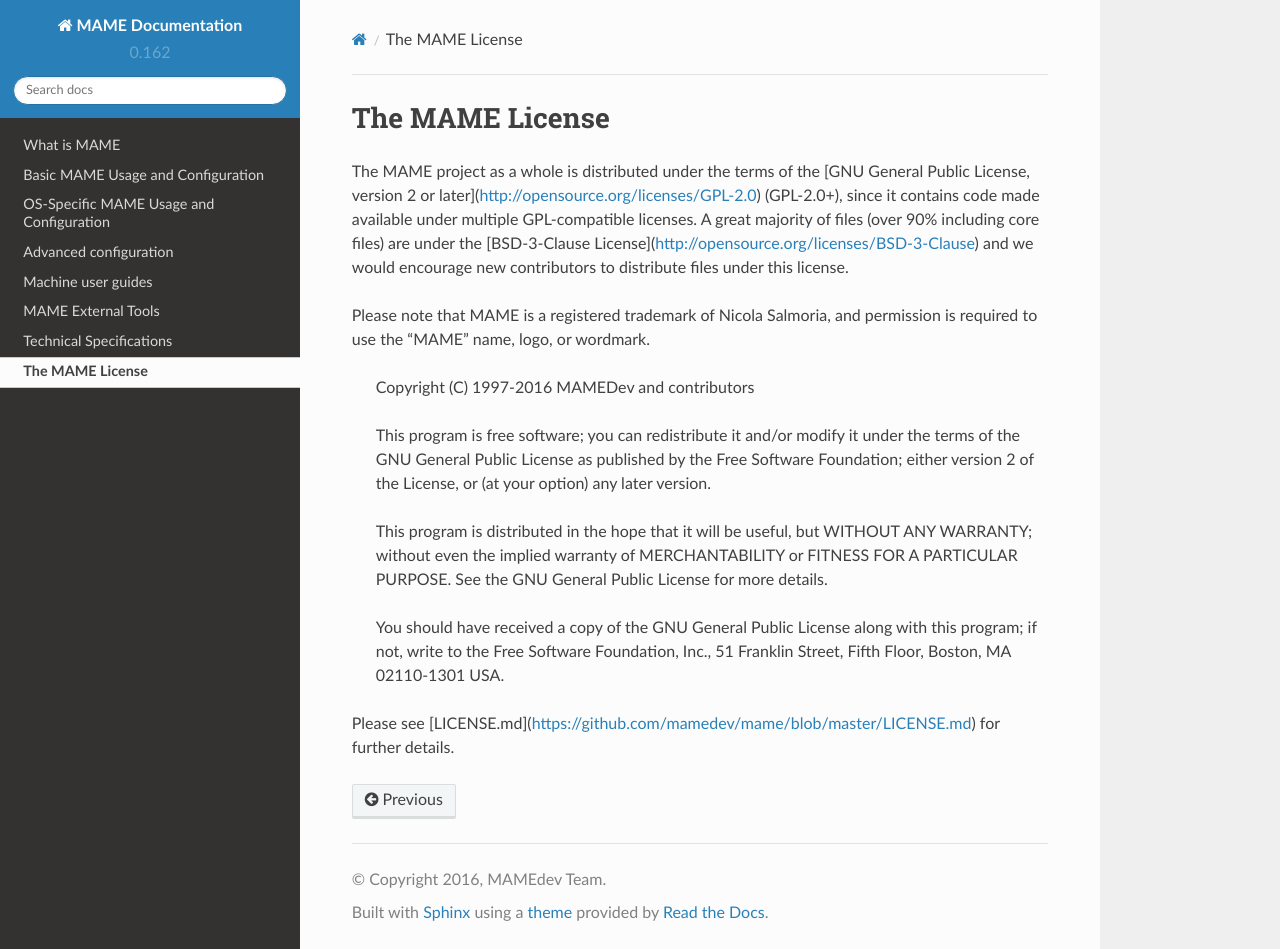
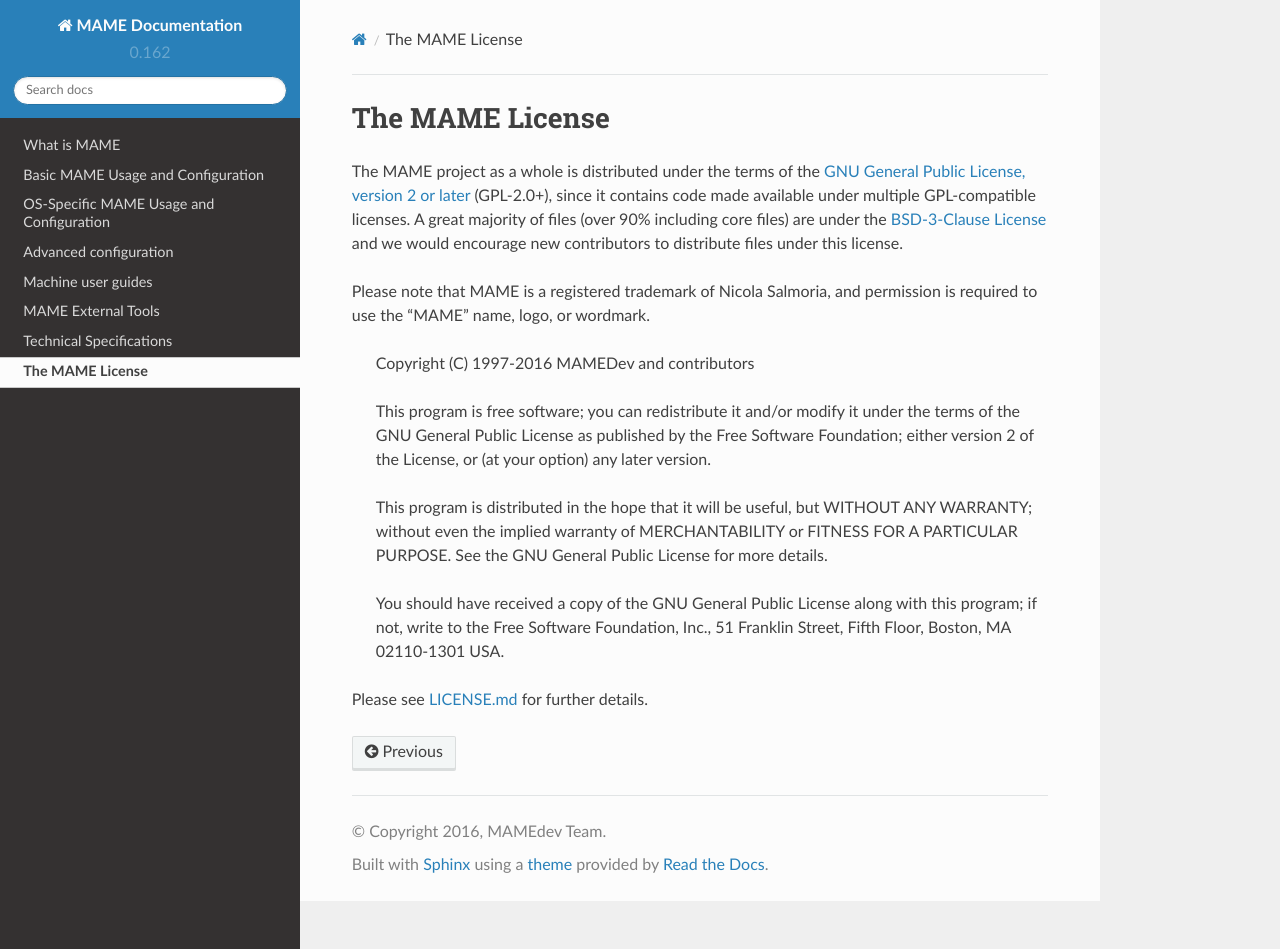
Before and after one commit to mamedev/docs, a Sphinx documentation site: the page built from source/license.rst, in a window 1280 px wide and 949 px high. Built offline with Sphinx 7.4.7 and the Read the Docs theme 2.0.0, drawn with Linux system fonts in a browser that asks for light colours.

Commit message:
Adjust the license links to work a little better.

```diff
--- a/source/license.rst
+++ b/source/license.rst
@@ -2,7 +2,7 @@ The MAME License
 ================
 
 
-The MAME project as a whole is distributed under the terms of the [GNU General Public License, version 2 or later](http://opensource.org/licenses/GPL-2.0) (GPL-2.0+), since it contains code made available under multiple GPL-compatible licenses. A great majority of files (over 90% including core files) are under the [BSD-3-Clause License](http://opensource.org/licenses/BSD-3-Clause) and we would encourage new contributors to distribute files under this license.
+The MAME project as a whole is distributed under the terms of the `GNU General Public License, version 2 or later <http://opensource.org/licenses/GPL-2.0>`_ (GPL-2.0+), since it contains code made available under multiple GPL-compatible licenses. A great majority of files (over 90% including core files) are under the `BSD-3-Clause License <http://opensource.org/licenses/BSD-3-Clause>`_ and we would encourage new contributors to distribute files under this license.
 
 Please note that MAME is a registered trademark of Nicola Salmoria, and permission is required to use the "MAME" name, logo, or wordmark.
 
@@ -22,4 +22,4 @@ Please note that MAME is a registered trademark of Nicola Salmoria, and permissi
     with this program; if not, write to the Free Software Foundation, Inc.,
     51 Franklin Street, Fifth Floor, Boston, MA 02110-1301 USA.
 
-Please see [LICENSE.md](https://github.com/mamedev/mame/blob/master/LICENSE.md) for further details.
+Please see `LICENSE.md <https://github.com/mamedev/mame/blob/master/LICENSE.md>`_ for further details.
```
